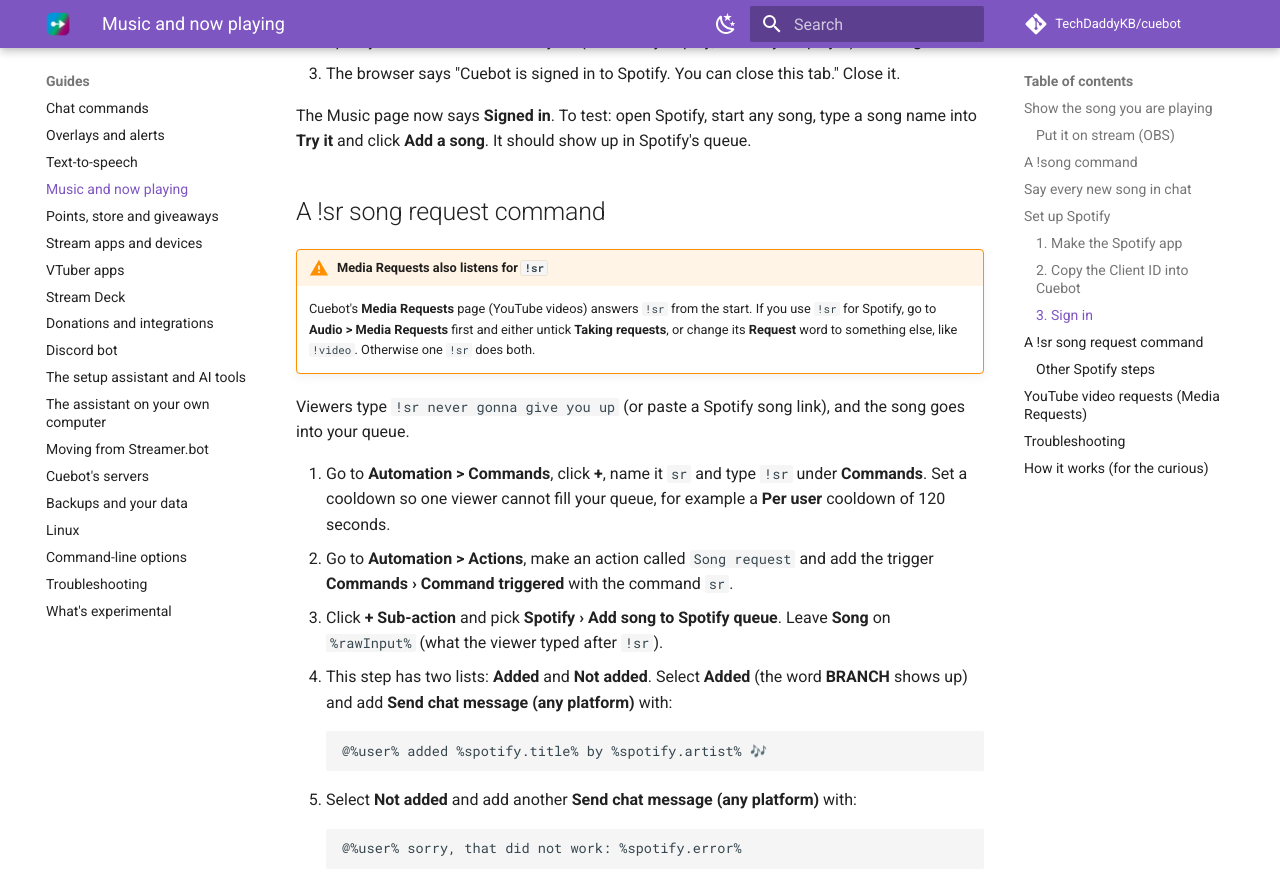
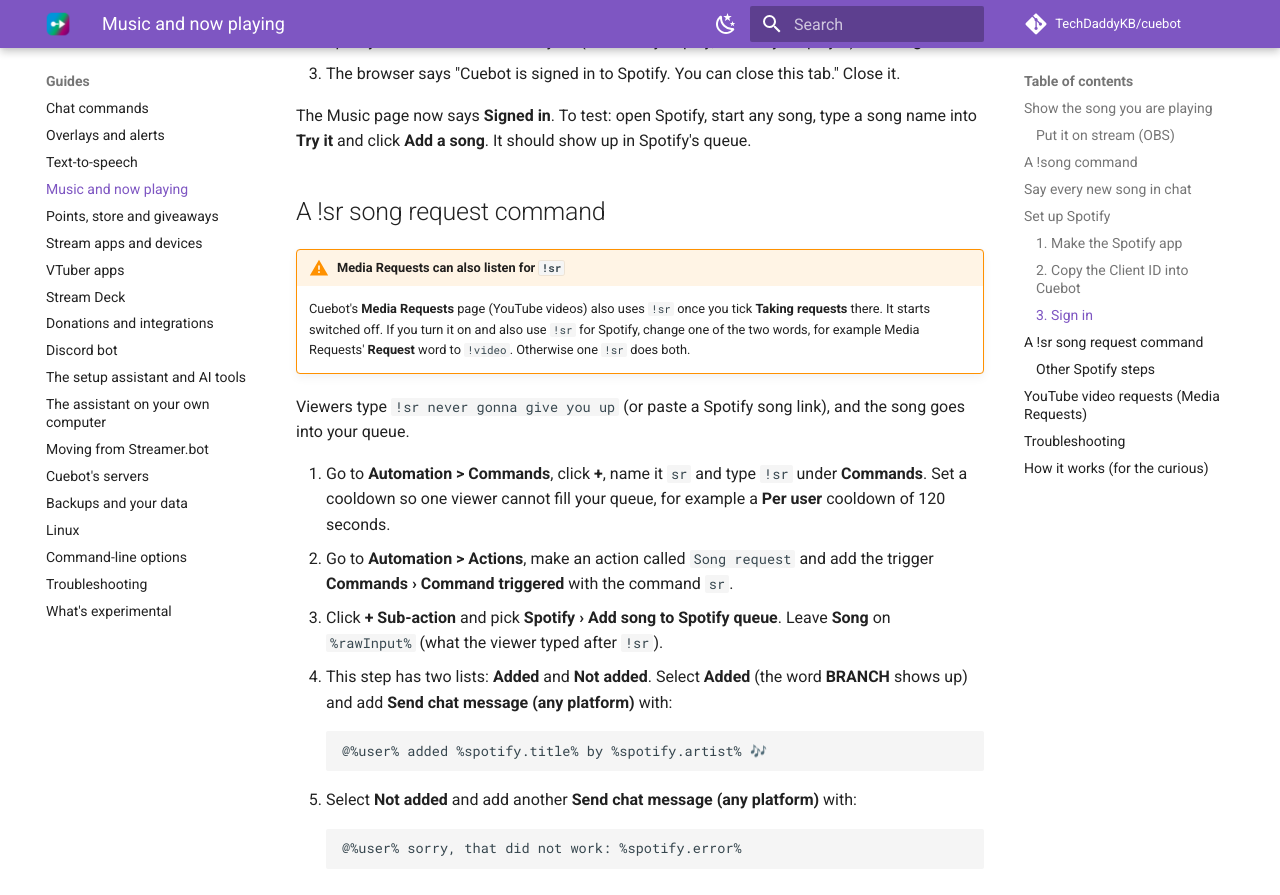
Before and after one commit to TechDaddyKB/cuebot, an MkDocs documentation site: the page built from website/docs/guides/music-and-now-playing.md, in a window 1280 px wide and 900 px high, scrolled down 3507 px. Shown: the top 895 px of the window. Built offline with MkDocs 1.6.1 and Material for MkDocs 9.7.7, drawn with Linux system fonts in a browser that asks for light colours; comment, search, counter and statistics services are not loaded; some of the changed text lies outside the part shown.

Commit message:
Media requests start closed; PARITY: Stream Deck plugin ran in the real app
New installs answered !sr with YouTube media requests before any player
overlay existed, and clashed with the Spotify !sr command the Music
guide teaches. Requests now start closed (Taking requests unticked);
saved settings keep their value. The Music guide says so.

PARITY.md still said the Stream Deck plugin had only met a simulated
Stream Deck app; it connected in the real app on Windows during rc.3.

Verification: dotnet test tests/Cuebot.Tests (1297 passed, incl. a new
default-closed test); full suite otherwise green on this branch.

AI-Assisted-By: Claude

Co-Authored-By: Claude Opus 5.5 <noreply@anthropic.com>

```diff
--- a/website/docs/guides/music-and-now-playing.md
+++ b/website/docs/guides/music-and-now-playing.md
@@ -122,10 +122,10 @@ The Music page now says **Signed in**. To test: open Spotify, start any song, ty
 
 ## A !sr song request command
 
-!!! warning "Media Requests also listens for `!sr`"
-    Cuebot's **Media Requests** page (YouTube videos) answers `!sr` from the start. If you use `!sr` for Spotify, go
-    to **Audio > Media Requests** first and either untick **Taking requests**, or change its **Request** word to
-    something else, like `!video`. Otherwise one `!sr` does both.
+!!! warning "Media Requests can also listen for `!sr`"
+    Cuebot's **Media Requests** page (YouTube videos) also uses `!sr` once you tick **Taking requests** there. It starts
+    switched off. If you turn it on and also use `!sr` for Spotify, change one of the two words, for example Media
+    Requests' **Request** word to `!video`. Otherwise one `!sr` does both.
 
 Viewers type `!sr never gonna give you up` (or paste a Spotify song link), and the song goes into your queue.
 
@@ -174,7 +174,8 @@ another, in an overlay.
 
 1. Go to **Overlays > Overlays & Widgets**, open your overlay (or make one) and add the **Media request player**
    widget. See [Overlays and alerts](overlays.md). The overlay must be in OBS as a browser source.
-2. Go to **Audio > Media Requests**. Under **Settings**, make sure **Taking requests** is ticked.
+2. Go to **Audio > Media Requests**. Under **Settings**, tick **Taking requests**. It starts switched off, so chat
+   can't fill a queue before your player is set up.
 3. Viewers type `!sr` and a YouTube link or a search, like `!sr despacito`. The video goes into the **Queue**.
 
 The commands, which you can change under **Settings**:
```
Also changed, not shown: docs/PARITY.md (+1 -1 lines), 2 other files.
